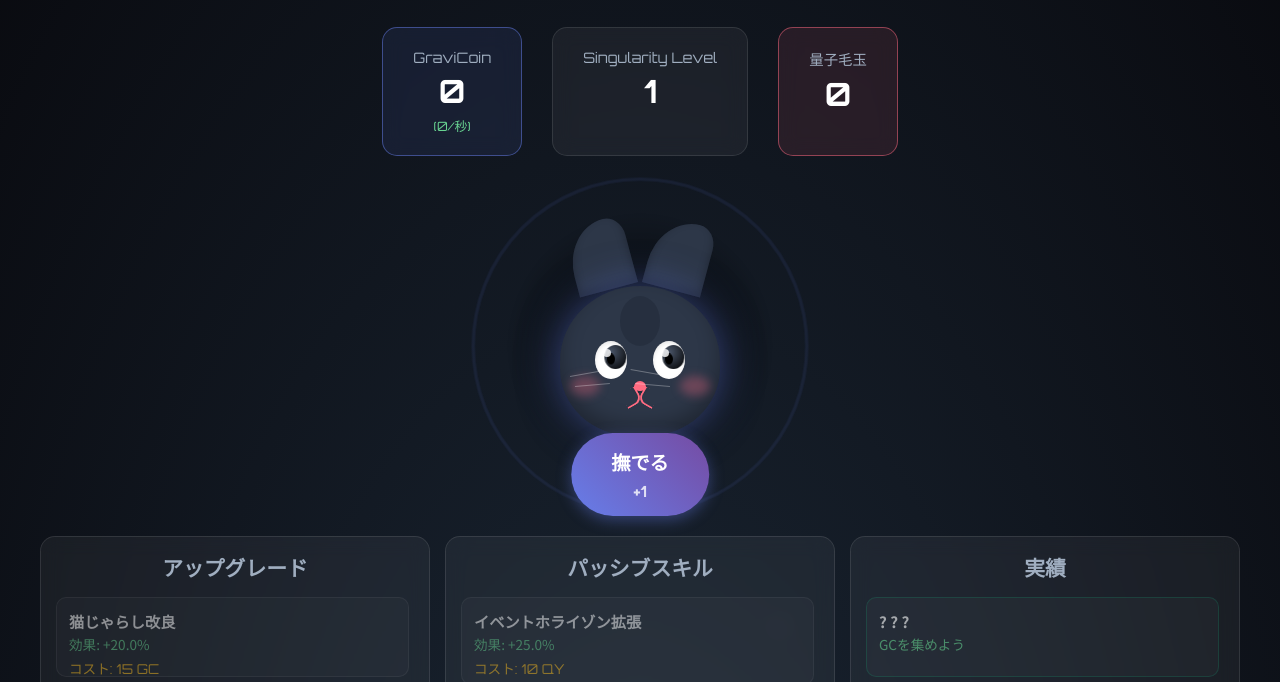
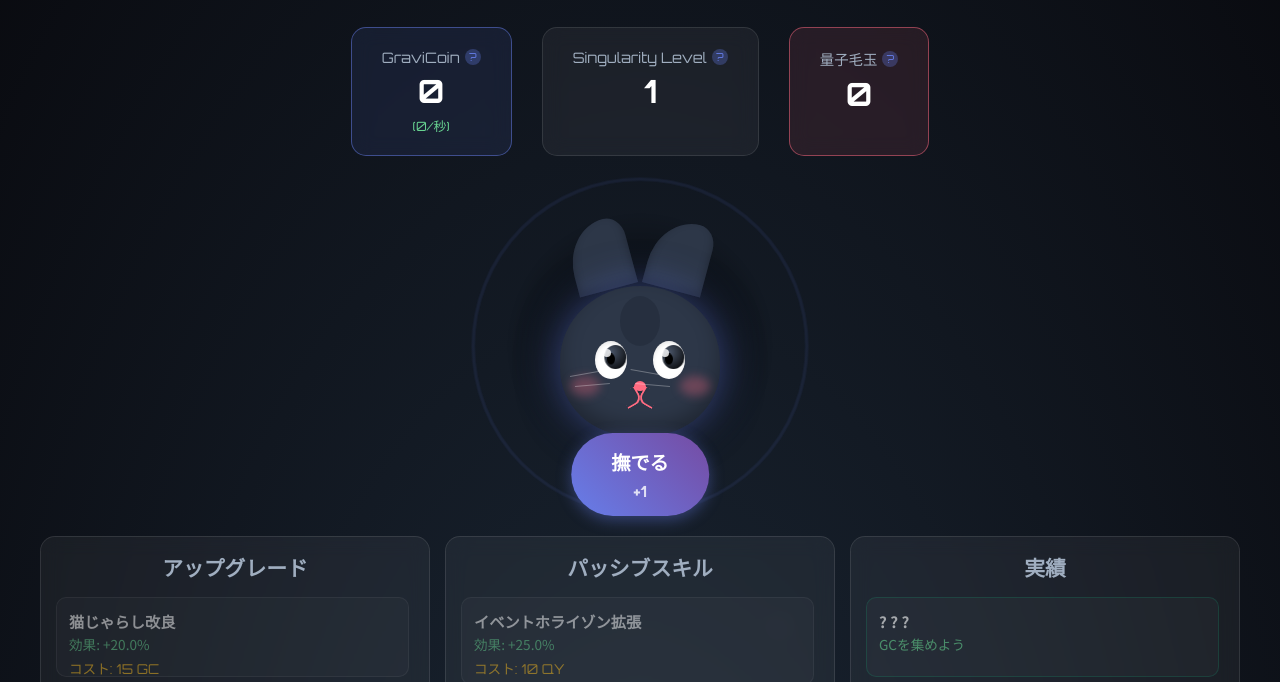
Before and after one commit to naoto714714/browser-games, a plain HTML site: page cataclysmic-cat-ranch/index.html in a window 1280 px wide. Shown: the part 110-792 px from the top of the page. Drawn offline with Linux system fonts and the light colour scheme.

Commit message:
feat: リソース説明ツールチップを追加
- GraviCoin、Singularity Level、量子毛玉の詳細説明を追加
- 次元跳躍ボタンにも説明ツールチップを実装
- ヘルプアイコンと美しいツールチップスタイルを追加
- 初見ユーザーにも分かりやすいUI改善

```diff
--- a/cataclysmic-cat-ranch/css/style.css
+++ b/cataclysmic-cat-ranch/css/style.css
@@ -152,6 +152,86 @@ body {
     font-size: 0.9em;
     color: #a0aec0;
     margin-bottom: 5px;
+    position: relative;
+    display: flex;
+    align-items: center;
+    gap: 5px;
+}
+
+.help-icon {
+    display: inline-flex;
+    align-items: center;
+    justify-content: center;
+    width: 16px;
+    height: 16px;
+    background: rgba(102, 126, 234, 0.3);
+    border-radius: 50%;
+    font-size: 11px;
+    color: #667eea;
+    cursor: help;
+    transition: all 0.3s ease;
+}
+
+.help-icon.small {
+    width: 14px;
+    height: 14px;
+    font-size: 10px;
+}
+
+.help-icon:hover {
+    background: rgba(102, 126, 234, 0.5);
+    transform: scale(1.1);
+}
+
+/* ツールチップ */
+[data-tooltip] {
+    position: relative;
+}
+
+[data-tooltip]::before {
+    content: attr(data-tooltip);
+    position: absolute;
+    bottom: 110%;
+    left: 50%;
+    transform: translateX(-50%);
+    background: rgba(0, 0, 0, 0.9);
+    color: white;
+    padding: 8px 12px;
+    border-radius: 8px;
+    font-size: 0.8em;
+    font-family: 'Noto Sans JP', sans-serif;
+    white-space: nowrap;
+    opacity: 0;
+    visibility: hidden;
+    transition: all 0.3s ease;
+    z-index: 1000;
+    max-width: 250px;
+    white-space: normal;
+    text-align: center;
+    line-height: 1.4;
+}
+
+[data-tooltip]::after {
+    content: '';
+    position: absolute;
+    bottom: 100%;
+    left: 50%;
+    transform: translateX(-50%);
+    width: 0;
+    height: 0;
+    border-left: 5px solid transparent;
+    border-right: 5px solid transparent;
+    border-top: 5px solid rgba(0, 0, 0, 0.9);
+    opacity: 0;
+    visibility: hidden;
+    transition: all 0.3s ease;
+    z-index: 1000;
+}
+
+[data-tooltip]:hover::before,
+[data-tooltip]:hover::after {
+    opacity: 1;
+    visibility: visible;
 }
 
 .resource-value {
--- a/cataclysmic-cat-ranch/index.html
+++ b/cataclysmic-cat-ranch/index.html
@@ -20,17 +20,17 @@
 
         <main class="game-main">
             <div class="resource-panel">
-                <div class="resource-item main-resource">
-                    <div class="resource-label">GraviCoin</div>
+                <div class="resource-item main-resource" data-tooltip="メイン通貨。ねこを撫でて獲得し、アップグレードに使用します。">
+                    <div class="resource-label">GraviCoin <span class="help-icon">?</span></div>
                     <div class="resource-value" id="graviCoin">0</div>
                     <div class="resource-per-sec">(<span id="gcPerSec">0</span>/秒)</div>
                 </div>
-                <div class="resource-item">
-                    <div class="resource-label">Singularity Level</div>
+                <div class="resource-item" data-tooltip="ねこブラックホールの成長度。高いほどクリック・放置効率が指数的に上昇します。">
+                    <div class="resource-label">Singularity Level <span class="help-icon">?</span></div>
                     <div class="resource-value" id="singularityLevel">1</div>
                 </div>
-                <div class="resource-item quantum">
-                    <div class="resource-label">量子毛玉</div>
+                <div class="resource-item quantum" data-tooltip="レア通貨。次元跳躍時に獲得し、恒久パッシブスキルを解放・強化します。">
+                    <div class="resource-label">量子毛玉 <span class="help-icon">?</span></div>
                     <div class="resource-value" id="quantumYarn">0</div>
                 </div>
             </div>
@@ -87,8 +87,8 @@
             </div>
 
             <div class="prestige-section">
-                <button class="prestige-button" id="prestigeButton" disabled>
-                    <span class="prestige-title">次元跳躍</span>
+                <button class="prestige-button" id="prestigeButton" disabled data-tooltip="GraviCoinとSingularity Levelをリセットし、量子毛玉を獲得します。パッシブスキルは残ります。">
+                    <span class="prestige-title">次元跳躍 <span class="help-icon small">?</span></span>
                     <span class="prestige-reward">量子毛玉 +<span id="prestigeReward">0</span></span>
                 </button>
             </div>
```
